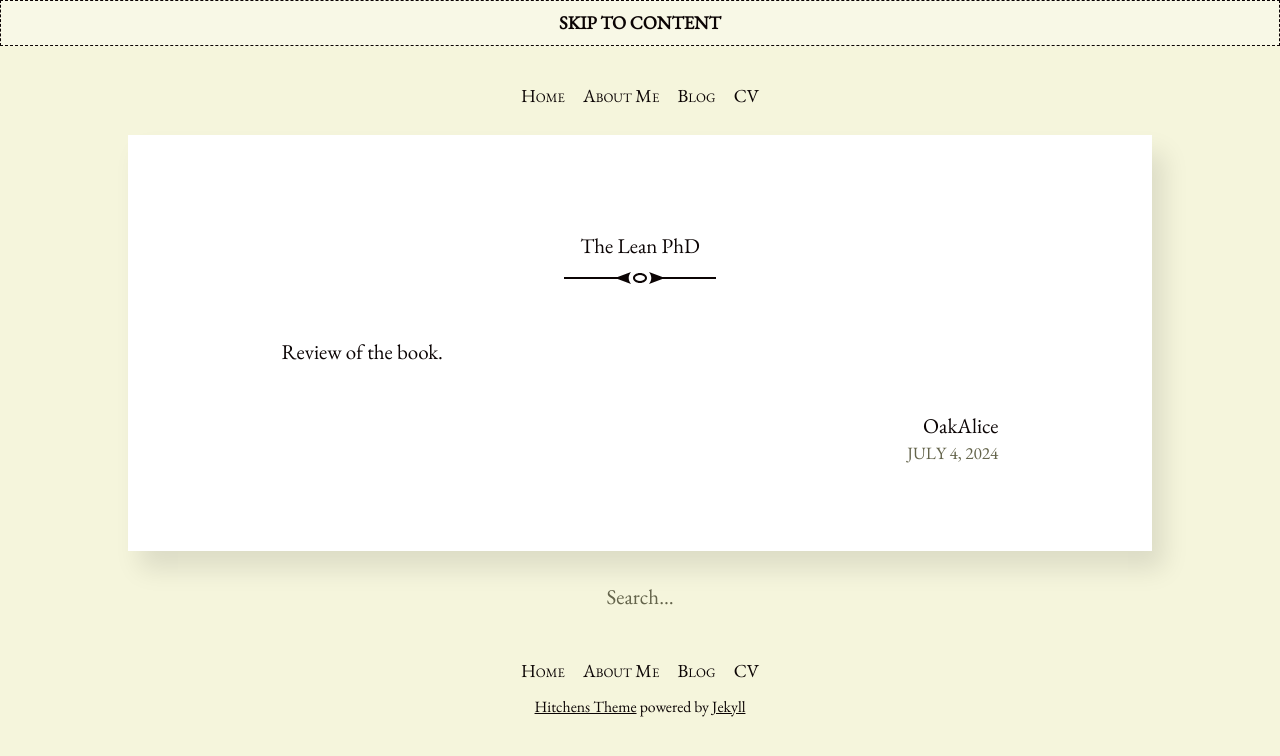
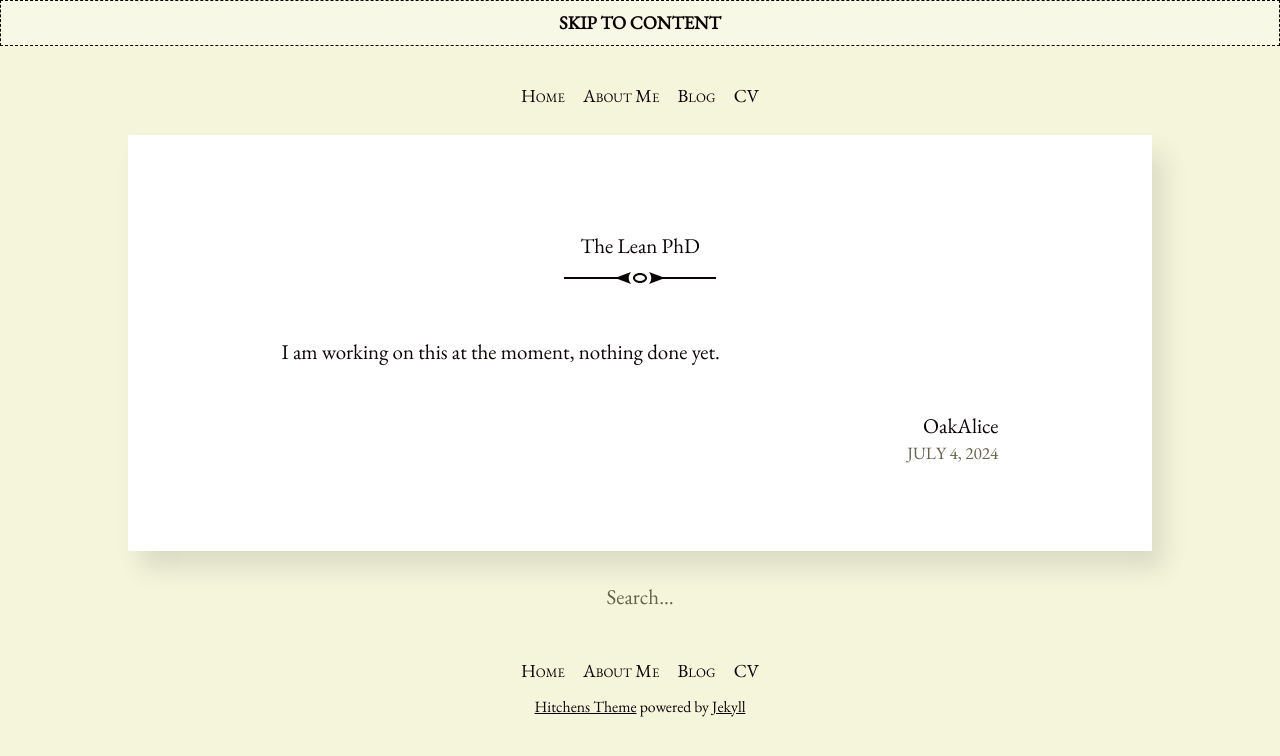
Before and after one commit to OakAlice/OakAlice.github.io, a Jekyll site: the page built from _posts/2024-07-04-TheLeanPhDReview.md, in a window 1280 px wide. Shown: the top 756 px of the page. Built offline with Jekyll 4.4.1, drawn with Linux system fonts in a browser that asks for light colours.

Commit message:
Update 2024-07-04-TheLeanPhDReview.md

```diff
--- a/_posts/2024-07-04-TheLeanPhDReview.md
+++ b/_posts/2024-07-04-TheLeanPhDReview.md
@@ -5,4 +5,4 @@ category: book-review
 layout: post
 ---
 
-Review of the book.
+I am working on this at the moment, nothing done yet.
```
